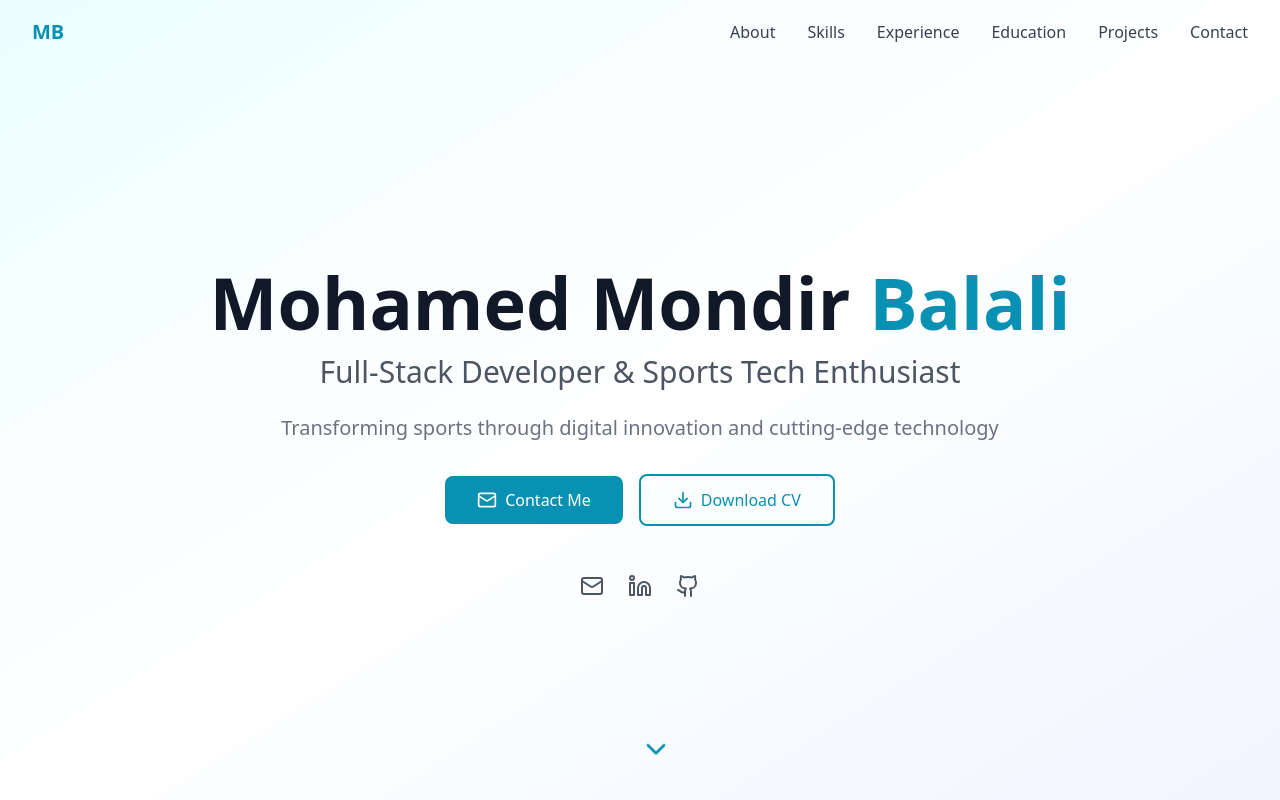
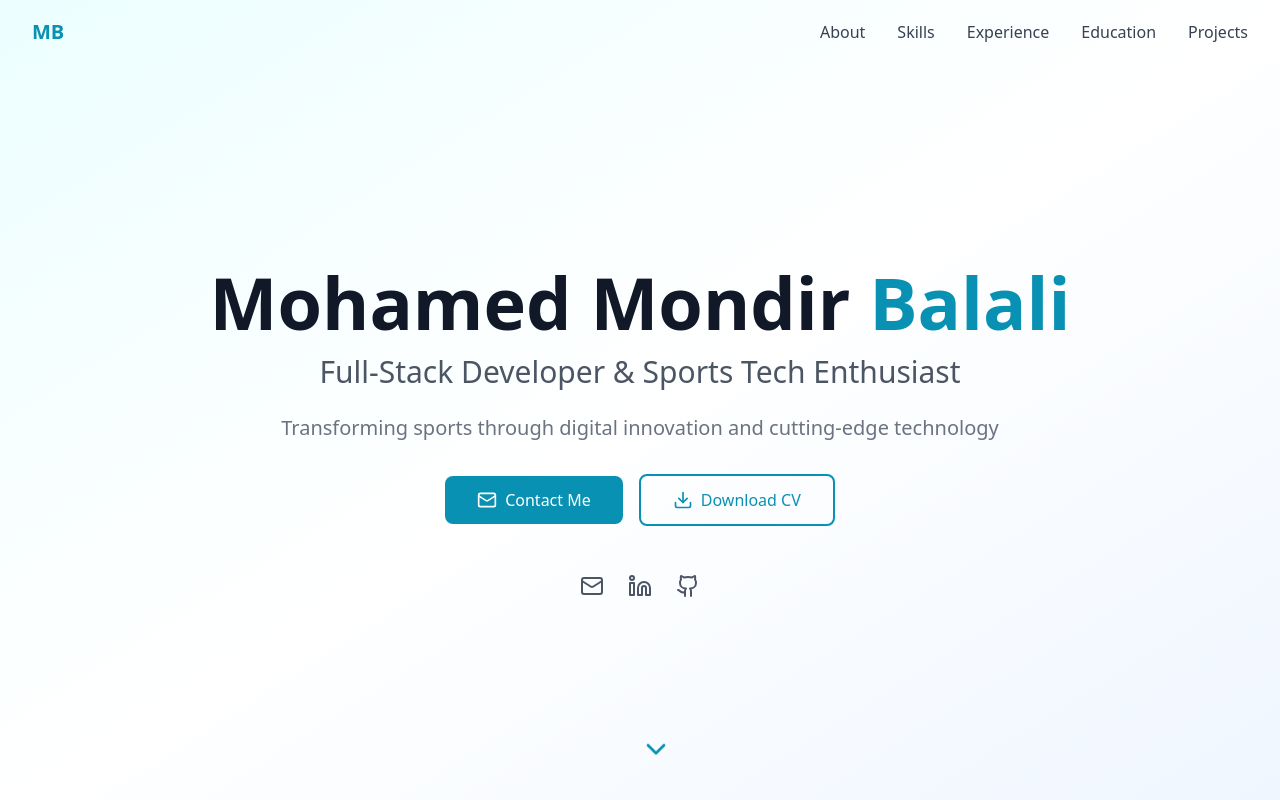
Before and after one commit to Med020/mohamedmondirbalali.github.io, a React (Create React App) app: page / in a window 1280 px wide. Shown: the top 800 px of the page. Built offline with nearby package versions, Linux system fonts and the light colour scheme.

Commit message:
3rd portfolio commit

```diff
--- a/src/App.js
+++ b/src/App.js
@@ -179,7 +179,7 @@ const Navigation = () => {
     return () => window.removeEventListener('scroll', handleScroll);
   }, []);
 
-  const navItems = ['About', 'Skills', 'Experience', 'Education', 'Projects', 'Contact'];
+  const navItems = ['About', 'Skills', 'Experience', 'Education', 'Projects'];
 
   const scrollToSection = (section) => {
     document.getElementById(section.toLowerCase())?.scrollIntoView({ behavior: 'smooth' });
```
